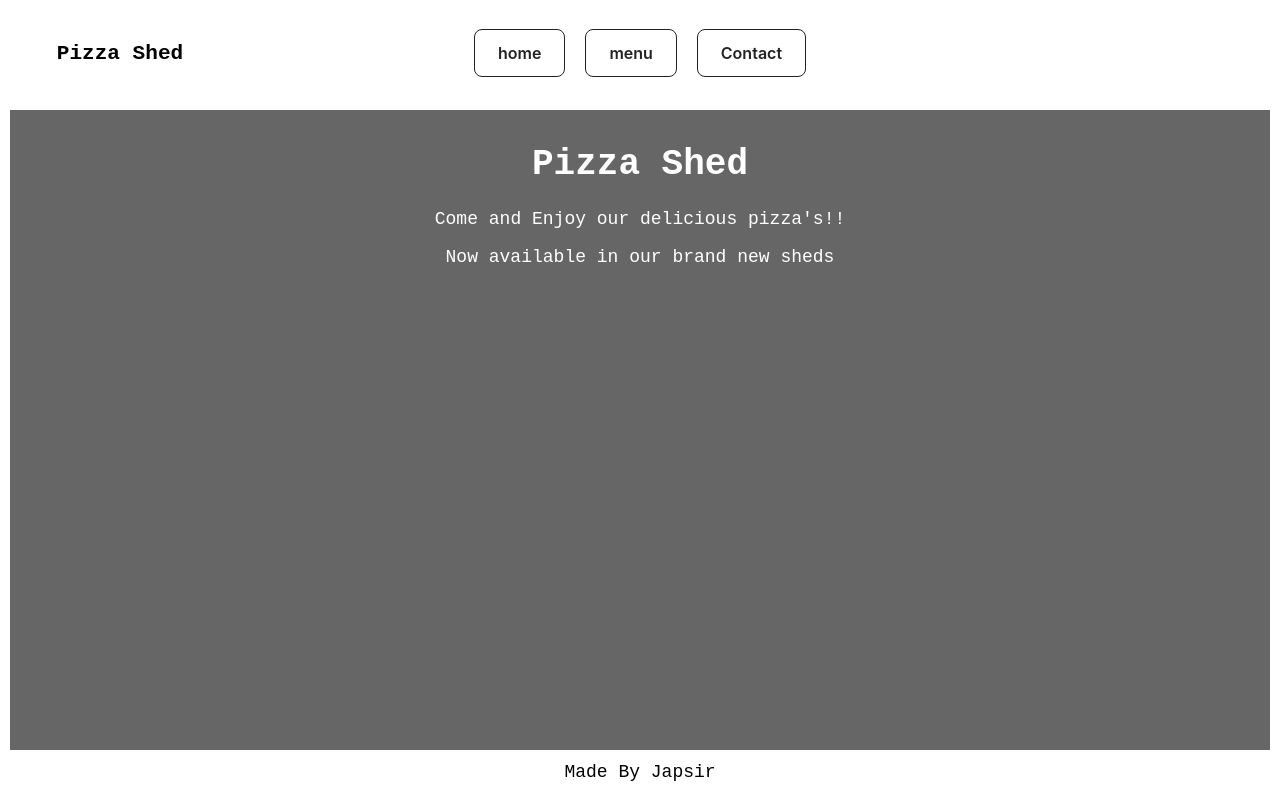
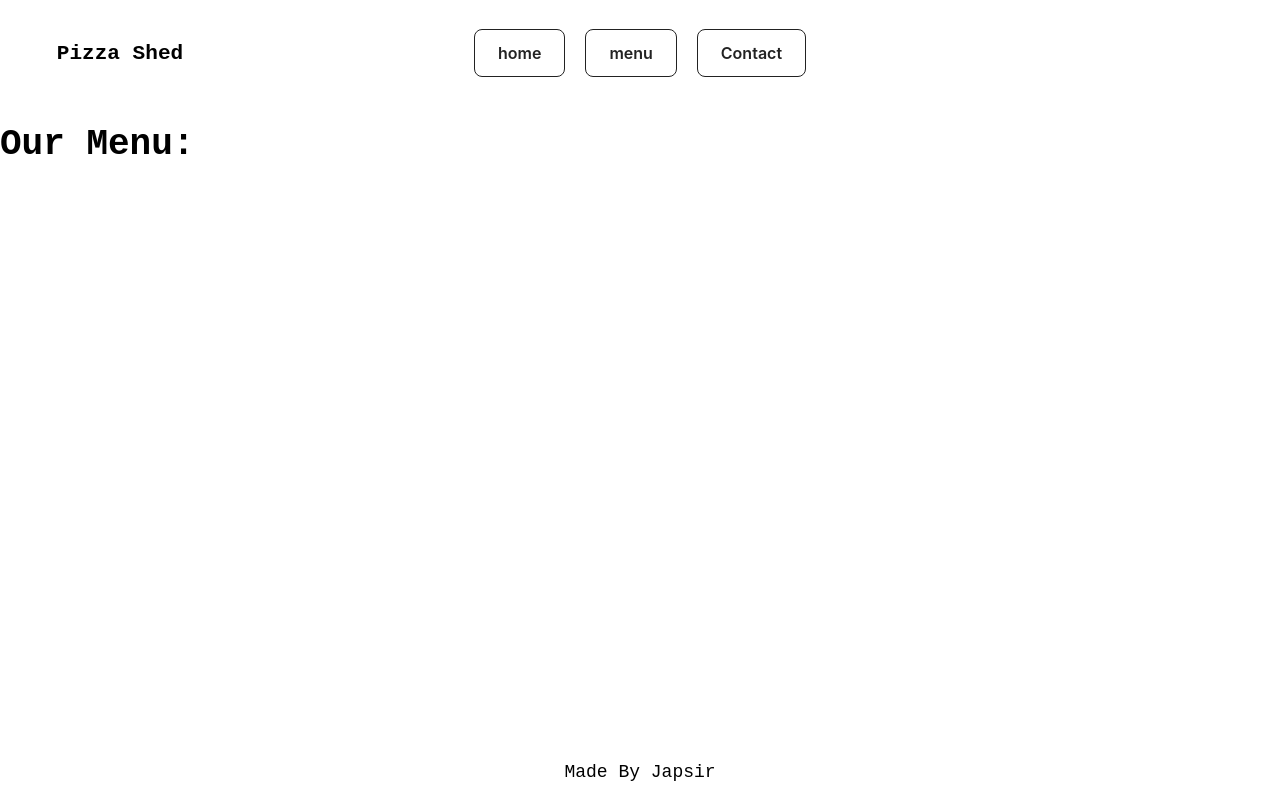
Before and after one commit to Japsier/restaurant-page-odin, a website built with webpack: page dist/index.html in a window 1280 px wide. Both pictures are taken after a click on the button "menu". Built offline with nearby package versions, Linux system fonts and the light colour scheme; files whose address does not match are found by name.

Commit message:
create modules and make buttons work

```diff
--- /dev/null
+++ b/src/ContactPage.js
@@ -0,0 +1,12 @@
+export default function createContactPage() {
+    const CONTAINER = document.querySelector(".container")
+    const CONTENTDIV = document.querySelector(".content")
+    const contentContact = document.createElement("div")
+    contentContact.classList.add("contentContact")
+    CONTENTDIV.appendChild(contentContact)
+
+    let contentHeader = document.createElement("h1")
+    contentHeader.innerText = "Get in Touch:"
+    contentContact.appendChild(contentHeader)
+
+}
--- a/src/index.js
+++ b/src/index.js
@@ -1,10 +1,12 @@
 console.log("Hello World!")
 import "./style.css"
-//import "build menu"
+import createMenuPage from "./menuPage.js"
+import createContactPage from "./ContactPage.js"
 //import "build Contact"
 
+const CONTAINER = document.querySelector(".container")
 
-const CONTAINER = document.querySelector(".container")
+
 function createHeader() {
 
     let header = document.createElement("header")
@@ -17,20 +19,29 @@ function createHeader() {
     let navButtonsDiv = document.createElement("div")
     navButtonsDiv.classList.add("navButtons")
     header.appendChild(navButtonsDiv)
-
+    //create buttons with listeners
     let navButtons = []
     for (let i = 0; i < 3; i++) {
         navButtons[i] = document.createElement("button")
         let buildDisplayFunction;
         if (i === 0) {
             navButtons[i].innerText = "home"
-            buildDisplayFunction = () => console.log("home Button")
+            buildDisplayFunction = () => {
+                document.querySelector(".content").innerHTML = ""
+                createContentHome.createHomePage()
+            }
         } else if (i === 1) {
             navButtons[i].innerText = "menu"
-            buildDisplayFunction = () =>  console.log("menu Button")
+            buildDisplayFunction = () =>  {
+                document.querySelector(".content").innerHTML = ""
+                createMenuPage()
+            }
         } else if (i === 2) {
             navButtons[i].innerText = "Contact"
-            buildDisplayFunction = () =>  console.log("Contact Button")
+            buildDisplayFunction = () =>  {
+                document.querySelector(".content").innerHTML = ""
+                createContactPage()
+            }
         }
         navButtons[i].addEventListener("click", () => buildDisplayFunction())
         navButtonsDiv.appendChild(navButtons[i])
@@ -46,13 +57,14 @@ function createFooter() {
     footer.appendChild(footerText)
 
 }
-function createContentHome () {
+const createContentHome =  (() => {
     const contentDiv = document.createElement("div")
     contentDiv.classList.add("content")
     CONTAINER.appendChild(contentDiv)
 
     // CHANGE THIS BASED ON PAGE
     // LIKELY WITH FOR LOOP
+    const createHomePage = () => {
         const contentHomeDiv = document.createElement("div")
         contentHomeDiv.classList.add("contentHome")
         contentDiv.appendChild(contentHomeDiv)
@@ -68,10 +80,12 @@ function createContentHome () {
         const contentText2 = document.createElement("p")
         contentText2.innerText = "Now available in our brand new sheds"
         contentHomeDiv.appendChild(contentText2)
+    }
+    createHomePage()
 
+    return {createHomePage}
 
-
-}
+})()
+function changeButton() {}
 createHeader()
-createContentHome ()
 createFooter()
--- /dev/null
+++ b/src/menuPage.js
@@ -0,0 +1,13 @@
+
+export default function createMenuPage() {
+    const CONTAINER = document.querySelector(".container")
+    const CONTENTDIV = document.querySelector(".content")
+    const contentHome = document.createElement("div")
+    contentHome.classList.add("contentMenu")
+    CONTENTDIV.appendChild(contentHome)
+
+    let contentHeader = document.createElement("h1")
+    contentHeader.innerText = "Our Menu:"
+    contentHome.appendChild(contentHeader)
+
+}
--- a/src/style.css
+++ b/src/style.css
@@ -79,7 +79,7 @@ footer {
     font-size: 18px;
 }
 
-#content {
+.content {
     grid-area: 2 / 1 / 3 / 2;
 }
 .contentHome {
```
Also changed, not shown: dist/main.js. Lines whose indentation alone changed are shown as unchanged.
